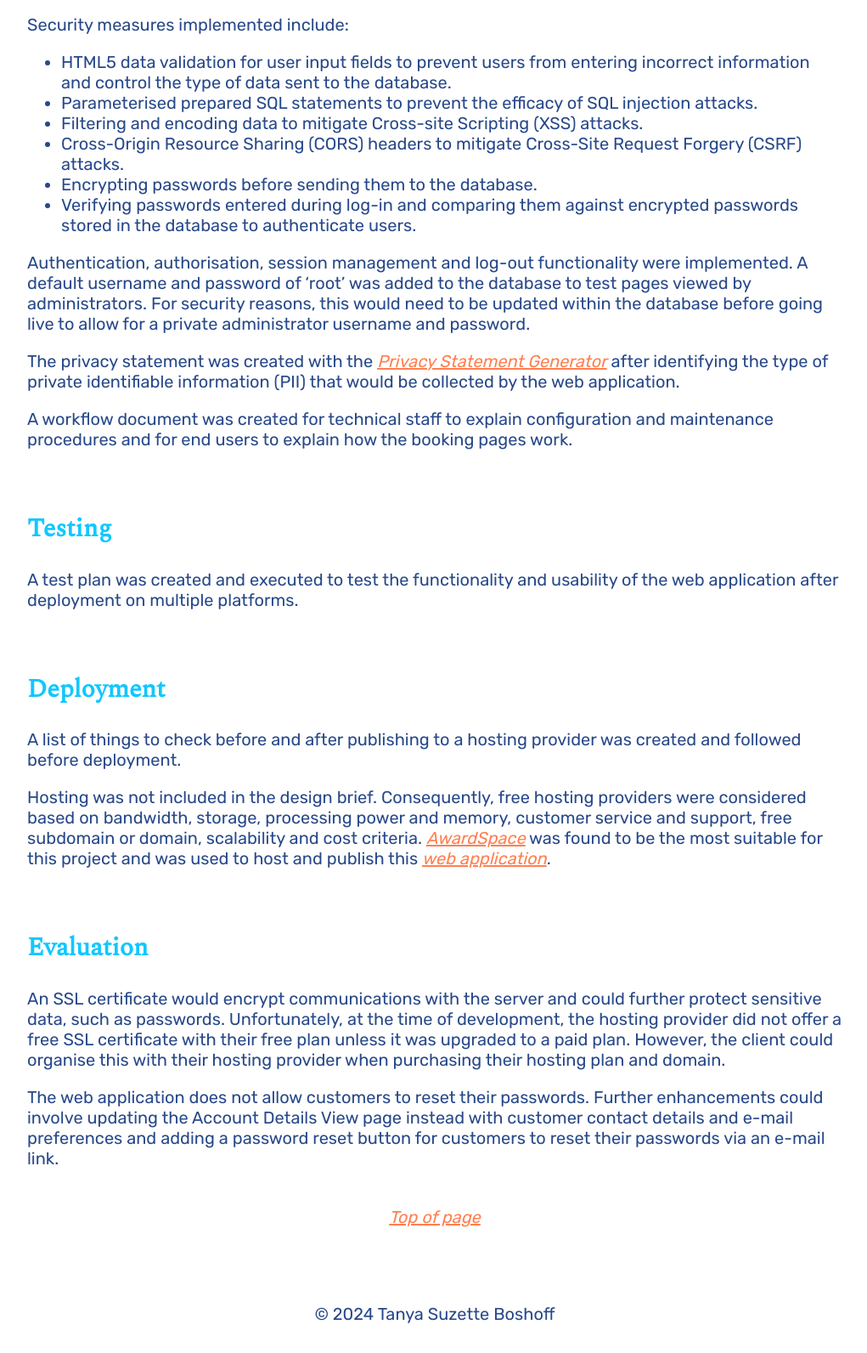
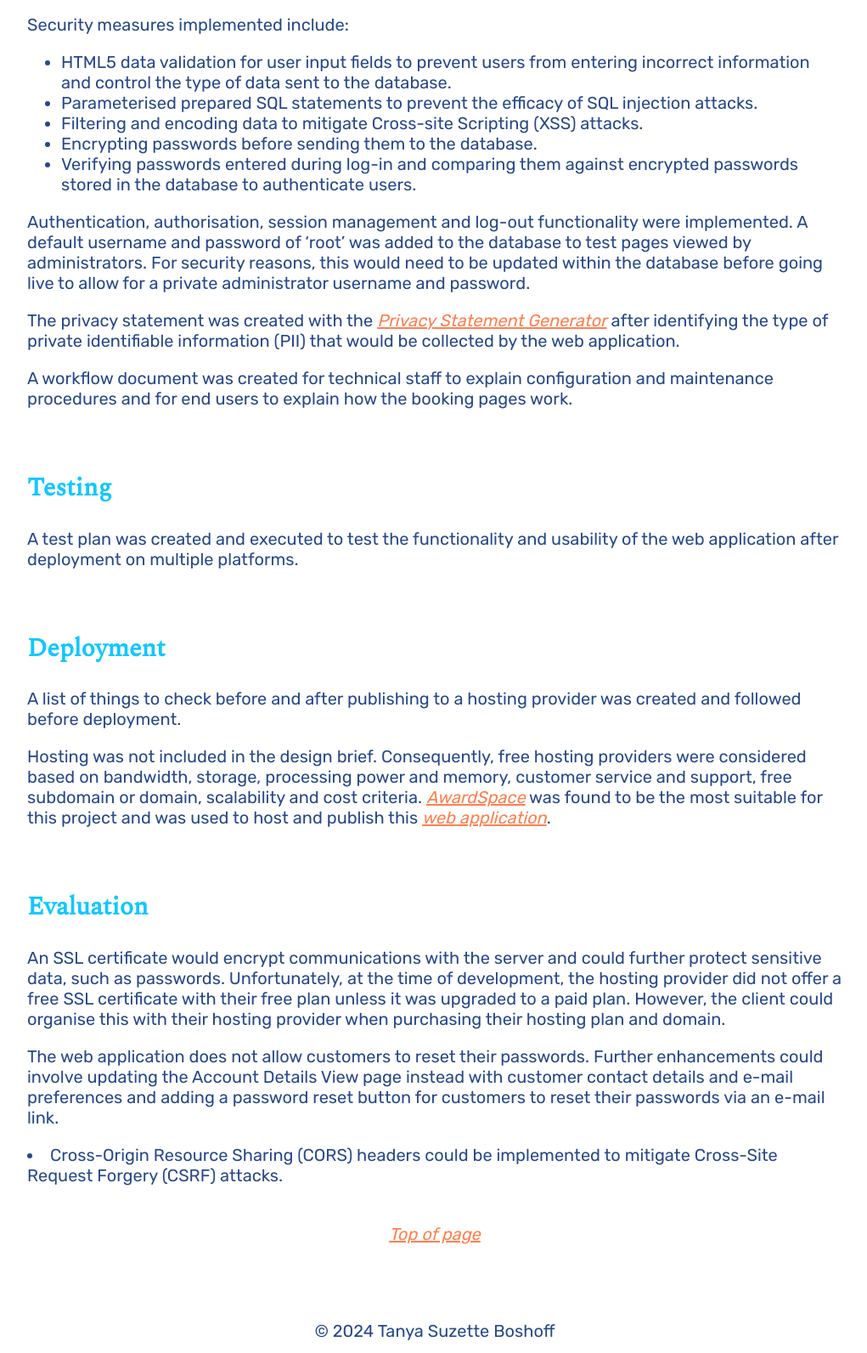
Before and after one commit to TanyabYC/My-diploma-projects, a plain HTML site: page motueka.html in a window 1280 px wide. Shown: the part 2013-3605 px from the top of the page at 85% size, without its empty margins (128-1149 px from the left). Drawn offline with nearby package versions, Linux system fonts and the light colour scheme.

Commit message:
Motueka html and content updated

```diff
--- a/motueka.html
+++ b/motueka.html
@@ -204,10 +204,6 @@
                     Filtering and encoding data to mitigate Cross&#45;site Scripting &#40;XSS&#41; attacks.
                 </li>
                 <li>
-                    Cross&#45;Origin Resource Sharing &#40;CORS&#41; headers to mitigate Cross&#45;Site Request
-                    Forgery &#40;CSRF&#41; attacks.
-                </li>
-                <li>
                     Encrypting passwords before sending them to the database.
                 </li>
                 <li>
@@ -281,6 +277,10 @@
                 and e-mail preferences and adding a password reset button for customers to reset their
                 passwords via an e-mail link.
             </p>
+            <li>
+                Cross&#45;Origin Resource Sharing &#40;CORS&#41; headers could be implemented to mitigate
+                Cross&#45;Site Request Forgery &#40;CSRF&#41; attacks.
+            </li>
         </section>
 
         <!-- Navigate to the top of the page -->
```
